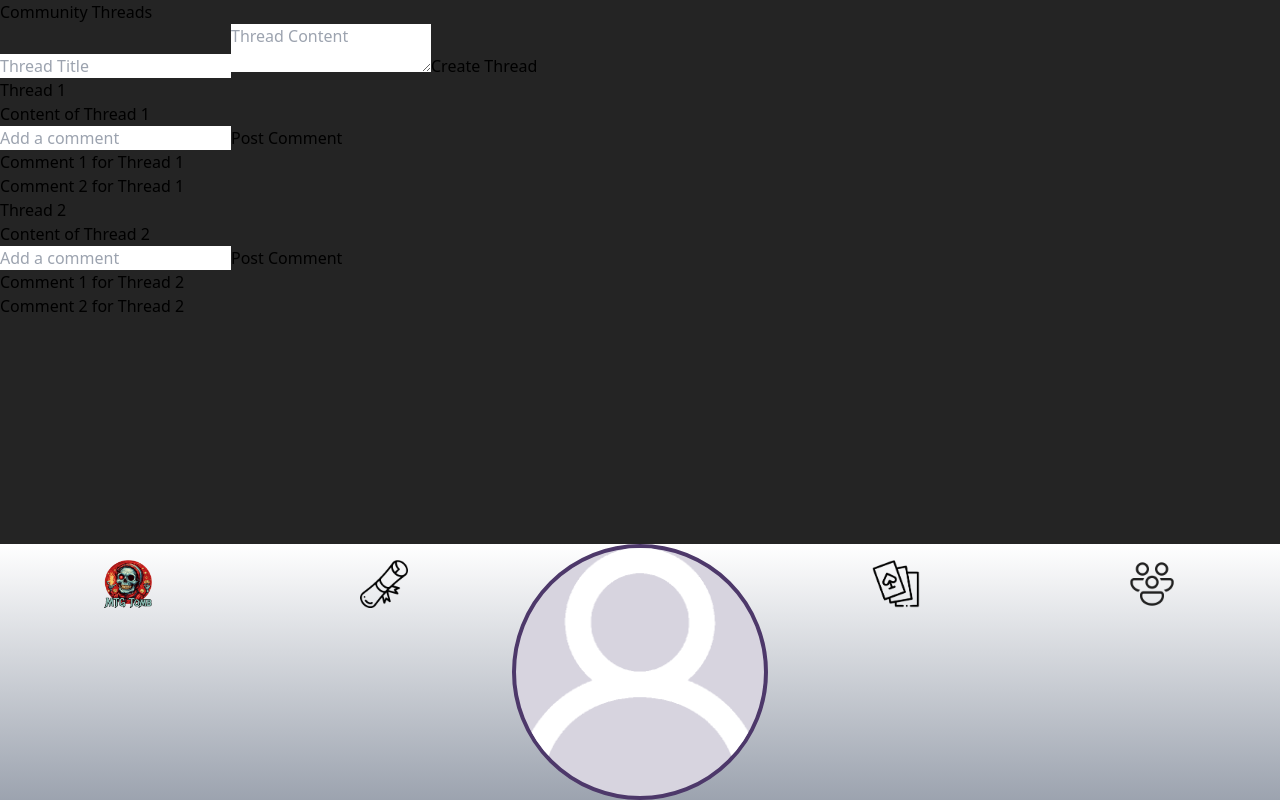
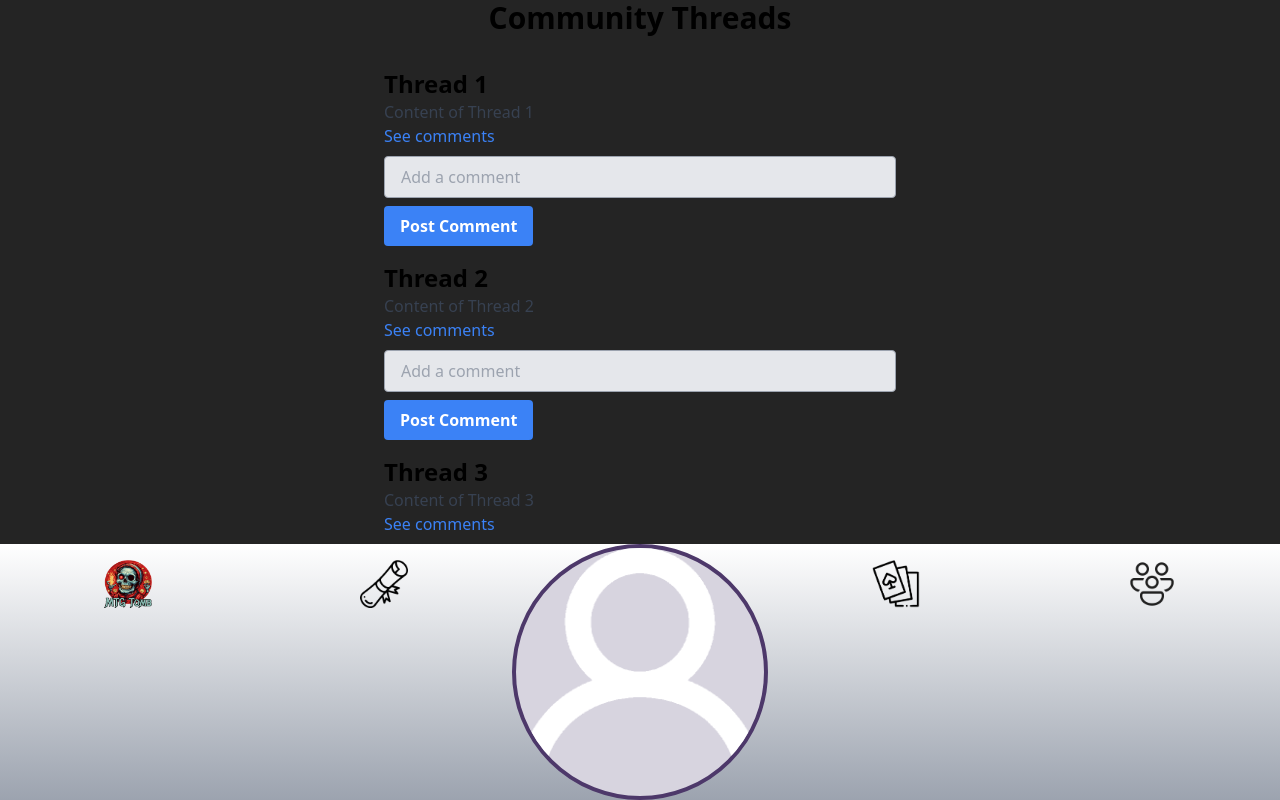
Before and after one commit to chas-academy/u08-business-idea-wepushonsave, a React (Vite) app in the folder frontend/: page / in a window 1280 px wide. Built offline with nearby package versions, Linux system fonts and the light colour scheme.

Commit message:
see/hide comment with boolean. collapsed true on default, expand on see or 'post comment'

```diff
--- a/frontend/src/pages/community/Threads.tsx
+++ b/frontend/src/pages/community/Threads.tsx
@@ -5,6 +5,7 @@ interface Thread {
    title: string;
    content: string;
    comments: Comment[];
+   collapsed: boolean; // New property to track whether comments are collapsed or expanded
 }
 
 interface Comment {
@@ -22,6 +23,7 @@ const mockThreads: Thread[] = [
          { id: 1, text: 'Comment 1 for Thread 1', userId: 1 },
          { id: 2, text: 'Comment 2 for Thread 1', userId: 2 },
       ],
+      collapsed: true, // Initially collapse comments
    },
    {
       id: 2,
@@ -30,7 +32,26 @@ const mockThreads: Thread[] = [
       comments: [
          { id: 1, text: 'Comment 1 for Thread 2', userId: 1 },
          { id: 2, text: 'Comment 2 for Thread 2', userId: 2 },
+         { id: 3, text: 'Comment 3 for Thread 2', userId: 3 },
+         { id: 4, text: 'Comment 4 for Thread 2', userId: 2 },
+         { id: 5, text: 'Comment 5 for Thread 2', userId: 1 },
+         { id: 6, text: 'Comment 6 for Thread 2', userId: 3 },
       ],
+      collapsed: true, // Initially collapse comments
+   },
+   {
+      id: 3,
+      title: 'Thread 3',
+      content: 'Content of Thread 3',
+      comments: [
+         { id: 1, text: 'Comment 1 for Thread 3', userId: 1 },
+         { id: 2, text: 'Comment 2 for Thread 3', userId: 2 },
+         { id: 3, text: 'Comment 3 for Thread 3', userId: 3 },
+         { id: 4, text: 'Comment 4 for Thread 3', userId: 2 },
+         { id: 5, text: 'Comment 5 for Thread 3', userId: 1 },
+         { id: 6, text: 'Comment 6 for Thread 3', userId: 3 },
+      ],
+      collapsed: true, // Initially collapse comments
    },
 ];
 
@@ -46,6 +67,7 @@ const Threads: React.FC = () => {
          title: newThreadTitle,
          content: newThreadContent,
          comments: [],
+         collapsed: false, // Initially collapse comments for new thread
       };
       setThreads([...threads, newThread]);
       setNewThreadTitle('');
@@ -66,47 +88,85 @@ const Threads: React.FC = () => {
                      userId: 1, // Assuming user ID for the current user
                   },
                ],
+               collapsed: false, // Set collapsed to false to display all comments
             }
+            : thread
+      );
+      setThreads(updatedThreads);
+      // Reset the value of the input field
+      e.currentTarget.comment.value = '';
+   };
+
+   const toggleComments = (threadId: number) => {
+      const updatedThreads = threads.map(thread =>
+         thread.id === threadId
+            ? { ...thread, collapsed: !thread.collapsed }
             : thread
       );
       setThreads(updatedThreads);
    };
 
    return (
-      <div>
-         <h1>Community Threads</h1>
-         <form onSubmit={handleNewThreadSubmit}>
-            <input
-               type="text"
-               placeholder="Thread Title"
-               value={newThreadTitle}
-               onChange={e => setNewThreadTitle(e.target.value)}
-               required
-            />
-            <textarea
-               placeholder="Thread Content"
-               value={newThreadContent}
-               onChange={e => setNewThreadContent(e.target.value)}
-               required
-            ></textarea>
-            <button type="submit">Create Thread</button>
+      <div className="flex flex-col items-center">
+         <h1 className="text-3xl font-bold mb-4">Community Threads</h1>
+         <form onSubmit={handleNewThreadSubmit} className="w-full max-w-lg mb-4">
+            {/*create new thread */}
          </form>
 
          {threads.map(thread => (
-            <div key={thread.id}>
-               <h2>{thread.title}</h2>
-               <p>{thread.content}</p>
+            <div key={thread.id} className="w-full max-w-lg mb-4">
+               <h2 className="text-2xl font-bold cursor-pointer" onClick={() => toggleComments(thread.id)}>
+                  {thread.title}
+               </h2>
+               <p className="text-gray-700">{thread.content}</p>
 
-               <form onSubmit={(e) => handleCommentSubmit(e, thread.id, e.currentTarget.comment.value)}>
-                  <input type="text" name="comment" placeholder="Add a comment" required />
-                  <button type="submit">Post Comment</button>
+               {/*show/hide comments toggle*/}
+               <p
+                  className="text-blue-500 cursor-pointer"
+                  onClick={() => toggleComments(thread.id)}
+               >
+                  {thread.collapsed ? 'See comments' : 'Hide comments'}
+               </p>
+
+               {/* Display comments */}
+               {!thread.collapsed && (
+                  <div>
+                     {thread.comments.slice(0, 2).map(comment => (
+                        <div key={comment.id} className="border border-gray-300 rounded p-2 mt-2">
+                           <p className="text-gray-700">{comment.text}</p>
+                        </div>
+                     ))}
+                     {thread.comments.slice(2).map(comment => (
+                        <div key={comment.id} className="border border-gray-300 rounded p-2 mt-2" style={{ display: thread.collapsed ? 'none' : 'block' }}>
+                           <p className="text-gray-700">{comment.text}</p>
+                        </div>
+                     ))}
+                     {/* Display "See more" link if comments length is greater than 2 */}
+                     {thread.comments.length > 2 && (
+                        <p className="text-blue-500 cursor-pointer mt-2" onClick={() => toggleComments(thread.id)}>
+                           {thread.collapsed ? 'See more' : 'Hide comments'}
+                        </p>
+                     )}
+                  </div>
+               )}
+
+               <form onSubmit={(e) => handleCommentSubmit(e, thread.id, e.currentTarget.comment.value)} className="mt-2">
+                  <input
+                     type="text"
+                     name="comment"
+                     placeholder="Add a comment"
+                     required
+                     className="w-full bg-gray-200 border border-gray-400 rounded py-2 px-4 mb-2 focus:outline-none focus:bg-white focus:border-blue-500"
+                  />
+                  <button
+                     type="submit"
+                     className="bg-blue-500 hover:bg-blue-700 text-white font-bold py-2 px-4 rounded focus:outline-none focus:shadow-outline"
+                  >
+                     Post Comment
+                  </button>
                </form>
 
-               {thread.comments.map(comment => (
-                  <div key={comment.id}>
-                     <p>{comment.text}</p>
-                  </div>
-               ))}
+
             </div>
          ))}
       </div>
```
